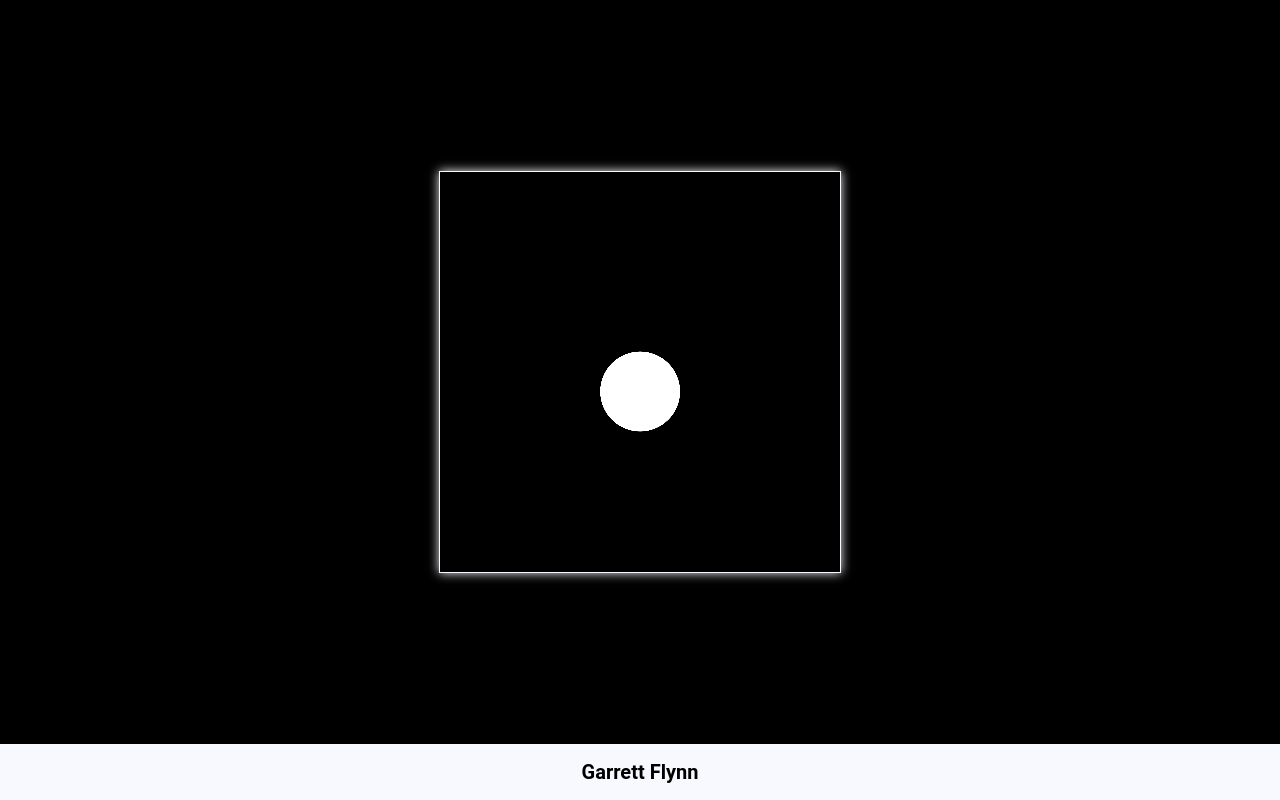
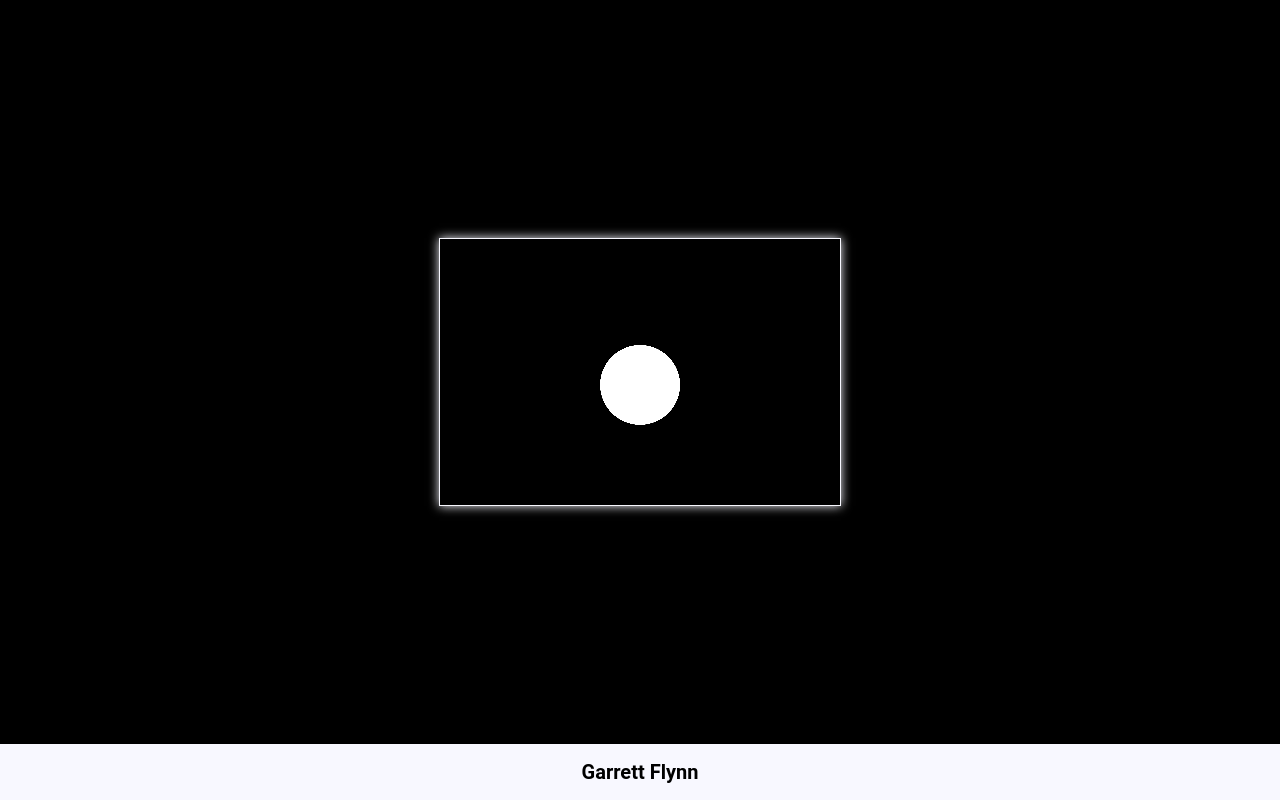
Before and after one commit to garrettmflynn/xyz, a website built with Vite: page index.html in a window 1280 px wide. Both pictures are taken after a click on the element 640 px from the left and 372 px from the top of the page. Built offline with nearby package versions, Linux system fonts and the light colour scheme.

Commit message:
Update to rectangular space

```diff
--- a/src/index.css
+++ b/src/index.css
@@ -5,6 +5,7 @@ html, body {
     height: 100vh;
     width: 100vw;
     background: var(--background);
+    user-select: none;
     --background: ghostwhite;
     --color: black;
 }
@@ -34,7 +35,7 @@ canvas {
     image-rendering: crisp-edges;
 
     width: calc(0.5 * min(100vw, 100vh));
-    height: calc(0.5 * min(100vw, 100vh));
+    aspect-ratio: 1.5 / 1;
 
     cursor: none;
 }
--- a/src/index.ts
+++ b/src/index.ts
@@ -3,7 +3,7 @@ if (localStorage.getItem('theme') === null) localStorage.setItem('theme', THEMES
 
 type ObjectType = {
     draw: (ctx: CanvasRenderingContext2D) => void
-} & ({} | { onClick: () => void, isIntersecting: (x: number, y: number, size: number) => boolean })
+} & ({} | { onClick: () => void, isIntersecting: (x: number, y: number, canvas: HTMLCanvasElement) => boolean })
 
 const STATES = {
     canvasRotation: 0,
@@ -32,28 +32,23 @@ const CIRCLE = {
     },
 
 
-    getX (time: number, size: number) {
-        return size / 2
+    getX (time: number, width: number) {
+        return width / 2
     },
 
-    getY(time: number, size: number) {
+    getY(time: number, height: number) {
         const period = 2000;
-        // const amplitude = 0.01 * size;
-        const amplitude = 0.05 * size;
-        return size / 2 + amplitude * Math.sin(2 * Math.PI * time / period)
+        const amplitude = 0.05 * height;
+        return height / 2 + amplitude * Math.sin(2 * Math.PI * time / period)
     },
 
-    getPosition (time: number, size: number) {
-        return {
-            x: this.getX(time, size),
-            y: this.getY(time, size)
-        }
-    },
+    isIntersecting(x: number, y: number, canvas: HTMLCanvasElement) {
+        const time = performance.now();
 
-    isIntersecting(x: number, y: number, size: number) {
-        const time = performance.now();
-        const {x: cx, y: cy } = this.getPosition(time, size);
-        const radius = this.radius * size;
+        const { width, height } = canvas.getBoundingClientRect();
+        const cx = this.getX(time, width);
+        const cy = this.getY(time, height);
+        const radius = this.radius * width;
         const distance = Math.sqrt((x - cx) ** 2 + (y - cy) ** 2);
         return distance < radius;
     },
@@ -61,11 +56,12 @@ const CIRCLE = {
     onClick: () => toggleTheme(),
 
     draw (ctx: CanvasRenderingContext2D) {
-        const size = ctx.canvas.width;
-        const radius = this.radius * size;
+        const { width, height } = ctx.canvas;
+        const radius = this.radius * width;
         const theme = getCurrentTheme();
         const time = performance.now();
-        const { x, y } = this.getPosition(time, size);
+        const x = this.getX(time, width);
+        const y = this.getY(time, height);
         ctx.beginPath();
         ctx.arc(x, y, radius, 0, 2 * Math.PI);
         ctx.fillStyle = this.color[theme];
@@ -88,25 +84,27 @@ const RETICULE = {
 
         if (this.x === 0 && this.y === 0) return;
 
-        const size = ctx.canvas.width;
+        const { width } = ctx.canvas;
+
+        const radiusScale = width
 
         const theme = getCurrentTheme();
 
         if (theme === 'dark') {
             ctx.beginPath()
-            ctx.arc(this.x, this.y, this.radius * size, 0, 2 * Math.PI)
+            ctx.arc(this.x, this.y, this.radius * radiusScale, 0, 2 * Math.PI)
             ctx.fillStyle = this.color[theme]
             ctx.fill()
             ctx.closePath()
         }
 
         else {
-            const x = this.x - this.radius * size;
-            const y = this.y - this.radius * size;
-            const width = this.radius * size * 2;
-            const height = this.radius * size * 2;
+            const x = this.x - this.radius * radiusScale;
+            const y = this.y - this.radius * radiusScale;
+            const w = this.radius * radiusScale * 2;
+            const h = this.radius * radiusScale * 2;
             ctx.fillStyle = this.color[theme];
-            ctx.fillRect(x, y, width, height);
+            ctx.fillRect(x, y, w, h);
         }
     }
 }
@@ -123,10 +121,9 @@ document.addEventListener('DOMContentLoaded', () => {
     // Check intersections on click
     canvas.onclick = (ev) => {
         const { offsetX, offsetY } = ev as MouseEvent;
-        const size = canvas.getBoundingClientRect().width;
         STATES.objects.forEach(obj => {
             if ('onClick' in obj && 'isIntersecting' in obj) {
-                if (obj.isIntersecting(offsetX, offsetY, size)) obj.onClick();
+                if (obj.isIntersecting(offsetX, offsetY, canvas)) obj.onClick();
             }
         })
     }
@@ -136,13 +133,16 @@ document.addEventListener('DOMContentLoaded', () => {
     canvas.onmousemove = (ev) => {
         const { offsetX, offsetY } = ev as MouseEvent;
         const domCoords = { x: offsetX, y: offsetY };
-        const dims = canvas.getBoundingClientRect();
-        const canvasCoords = { x: domCoords.x * (canvas.width / dims.width), y: domCoords.y * (canvas.height / dims.height) };
+        const { width, height } = canvas.getBoundingClientRect();
+        const canvasCoords = { x: domCoords.x * (canvas.width / width), y: domCoords.y * (canvas.height / height) };
         Object.assign(RETICULE, canvasCoords);
     }
 
 
-    const resizeCanvas = () => canvas.width = canvas.height = 2 * Math.min(window.innerWidth, window.innerHeight);
+    const resizeCanvas = () => {
+        canvas.height = 2 * Math.min(window.innerWidth, window.innerHeight)
+        canvas.width = 1.5 * canvas.height
+    };
 
     const draw = () => {
 
```
